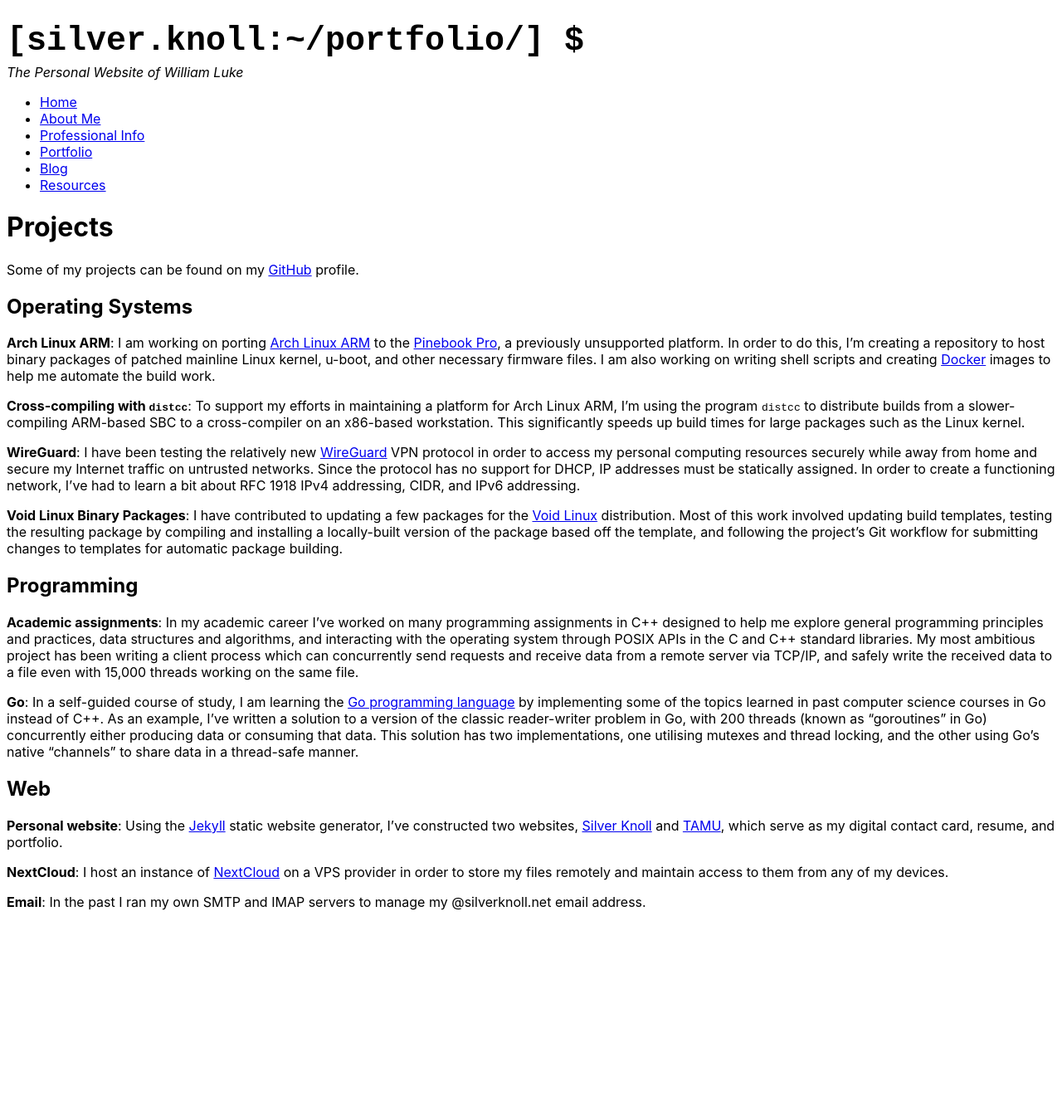
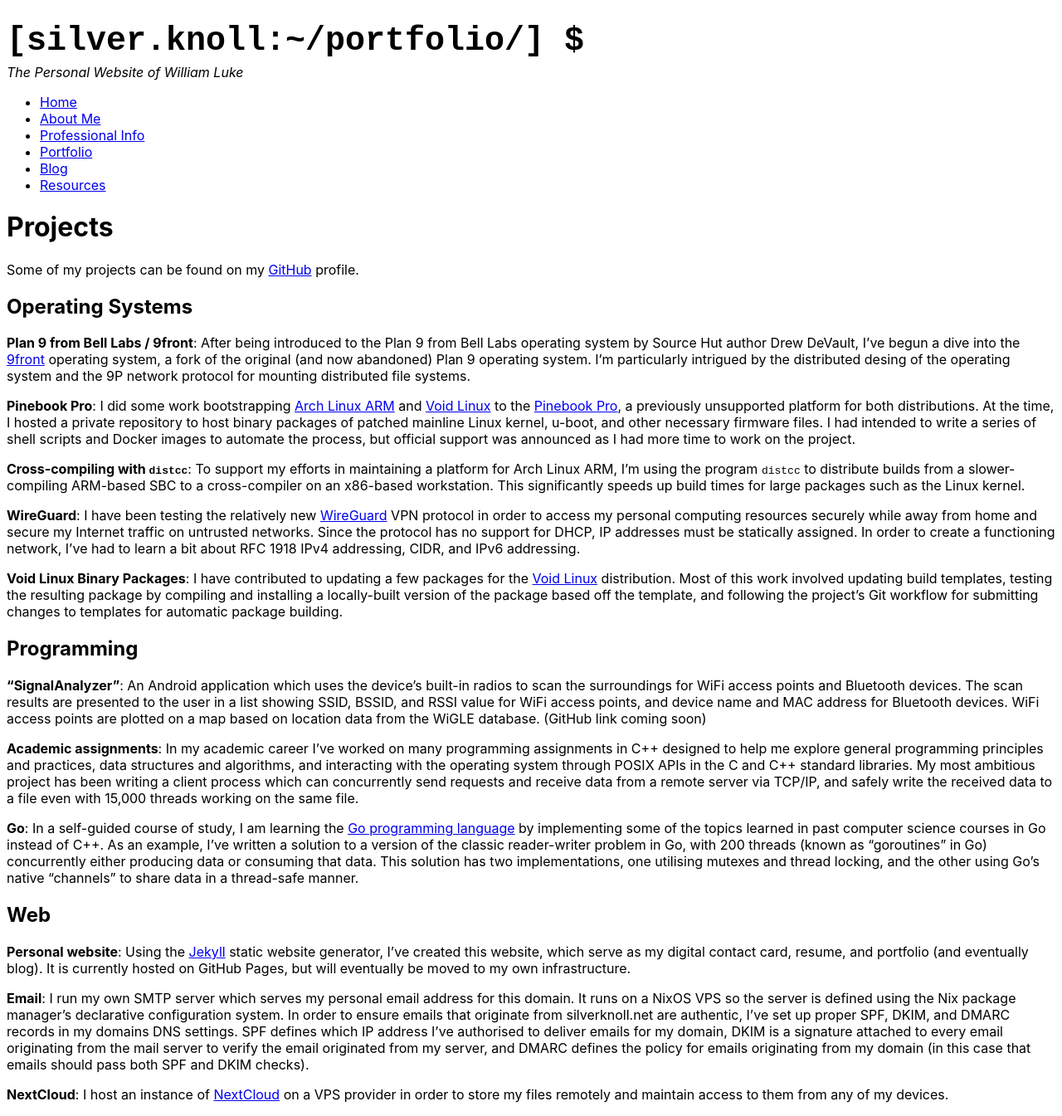
Before and after one commit to signaryk/signaryk.github.io, a Jekyll site: the page built from portfolio.md, in a window 1280 px wide. Shown: the whole page at 83% size. Built offline with Jekyll 4.4.1, drawn with Linux system fonts in a browser that asks for light colours; before the commit the page ends 1113 px from its top, so only the background shows below that.

Commit message:
Updates to site based on new work

```diff
--- a/portfolio.md
+++ b/portfolio.md
@@ -8,11 +8,16 @@ cwd: portfolio
 Some of my projects can be found on my [GitHub](https://github.com/signaryk) profile.
 
 ## Operating Systems
-**Arch Linux ARM**: I am working on porting [Arch Linux ARM](https://archlinuxarm.org) to the
-[Pinebook Pro](https://www.pine64.org/pinebook-pro/), a previously unsupported
-platform. In order to do this, I'm creating a repository to host binary packages of patched mainline Linux
-kernel, u-boot, and other necessary firmware files. I am also working on writing shell scripts and creating
-[Docker](https://www.docker.com) images to help me automate the build work.
+**Plan 9 from Bell Labs / 9front**: After being introduced to the Plan 9 from Bell Labs operating system by Source Hut author
+Drew DeVault, I've begun a dive into the [9front](http://9front.org/) operating system, a fork of the original
+(and now abandoned) Plan 9 operating system. I'm particularly intrigued by the distributed desing of the operating
+system and the 9P network protocol for mounting distributed file systems.
+
+**Pinebook Pro**: I did some work bootstrapping [Arch Linux ARM](https://archlinuxarm.org) and
+[Void Linux](https://voidlinux.org) to the [Pinebook Pro](https://www.pine64.org/pinebook-pro/), a previously unsupported
+platform for both distributions. At the time, I hosted a private repository to host binary packages of patched mainline Linux
+kernel, u-boot, and other necessary firmware files. I had intended to write a series of shell scripts and Docker
+images to automate the process, but official support was announced as I had more time to work on the project.
 
 **Cross-compiling with `distcc`**: To support my efforts in maintaining a platform for Arch Linux ARM, I'm
 using the program `distcc` to distribute builds from a slower-compiling ARM-based SBC to a cross-compiler
@@ -32,6 +37,11 @@ a locally-built version of the package based off the template, and following the
 submitting changes to templates for automatic package building.
 
 ## Programming
+**"SignalAnalyzer"**: An Android application which uses the device's built-in radios to scan the surroundings
+for WiFi access points and Bluetooth devices. The scan results are presented to the user in a list showing SSID,
+BSSID, and RSSI value for WiFi access points, and device name and MAC address for Bluetooth devices. WiFi access
+points are plotted on a map based on location data from the WiGLE database. (GitHub link coming soon)
+
 **Academic assignments**: In my academic career I've worked on many programming assignments in C++ designed
 to help me explore general programming principles and practices, data structures and algorithms, and
 interacting with the operating system through POSIX APIs in the C and C++ standard libraries. My most ambitious
@@ -48,11 +58,16 @@ to share data in a thread-safe manner.
 
 ## Web
 **Personal website**: Using the [Jekyll](https://github.com/jekyll/jekyll) static website generator, I've
-constructed two websites,
-[Silver Knoll](https://silverknoll.net) and [TAMU](http://people.tamu.edu/~william.luke21), which serve as my
-digital contact card, resume, and portfolio.
+created this website, which serve as my digital contact card, resume, and portfolio (and eventually blog).
+It is currently hosted on GitHub Pages, but will eventually be moved to my own infrastructure.
+
+**Email**: I run my own SMTP server which serves my personal email address for this domain. It runs on a NixOS
+VPS so the server is defined using the Nix package manager's declarative configuration system. In order to
+ensure emails that originate from silverknoll.net are authentic, I've set up proper SPF, DKIM, and DMARC records
+in my domains DNS settings. SPF defines which IP address I've authorised to deliver emails for my domain, DKIM
+is a signature attached to every email originating from the mail server to verify the email originated from my
+server, and DMARC defines the policy for emails originating from my domain (in this case that emails should
+pass both SPF and DKIM checks).
 
 **NextCloud**: I host an instance of [NextCloud](https://nextcloud.com) on a VPS provider in order to store
 my files remotely and maintain access to them from any of my devices.
-
-**Email**: In the past I ran my own SMTP and IMAP servers to manage my @silverknoll.net email address.
```
Also changed, not shown: 1 other file.
